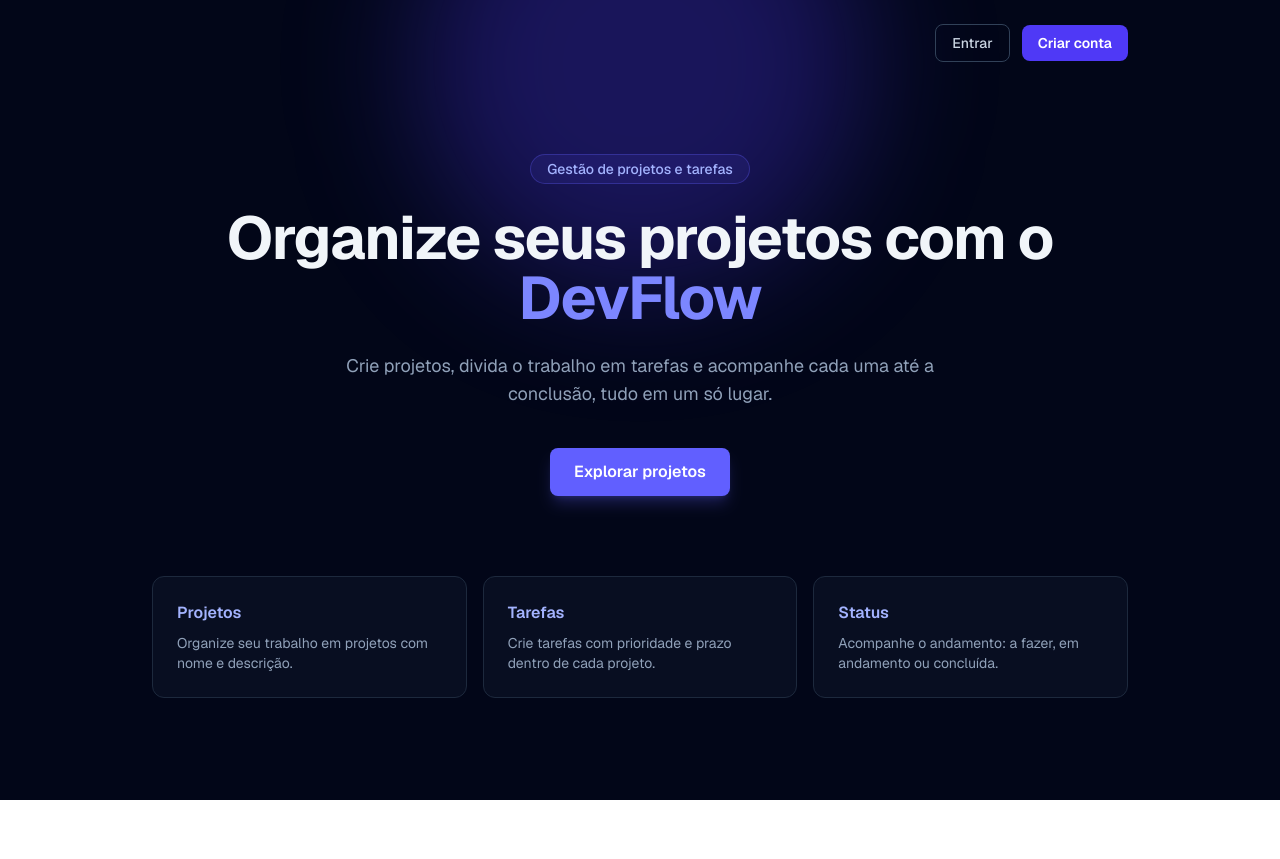
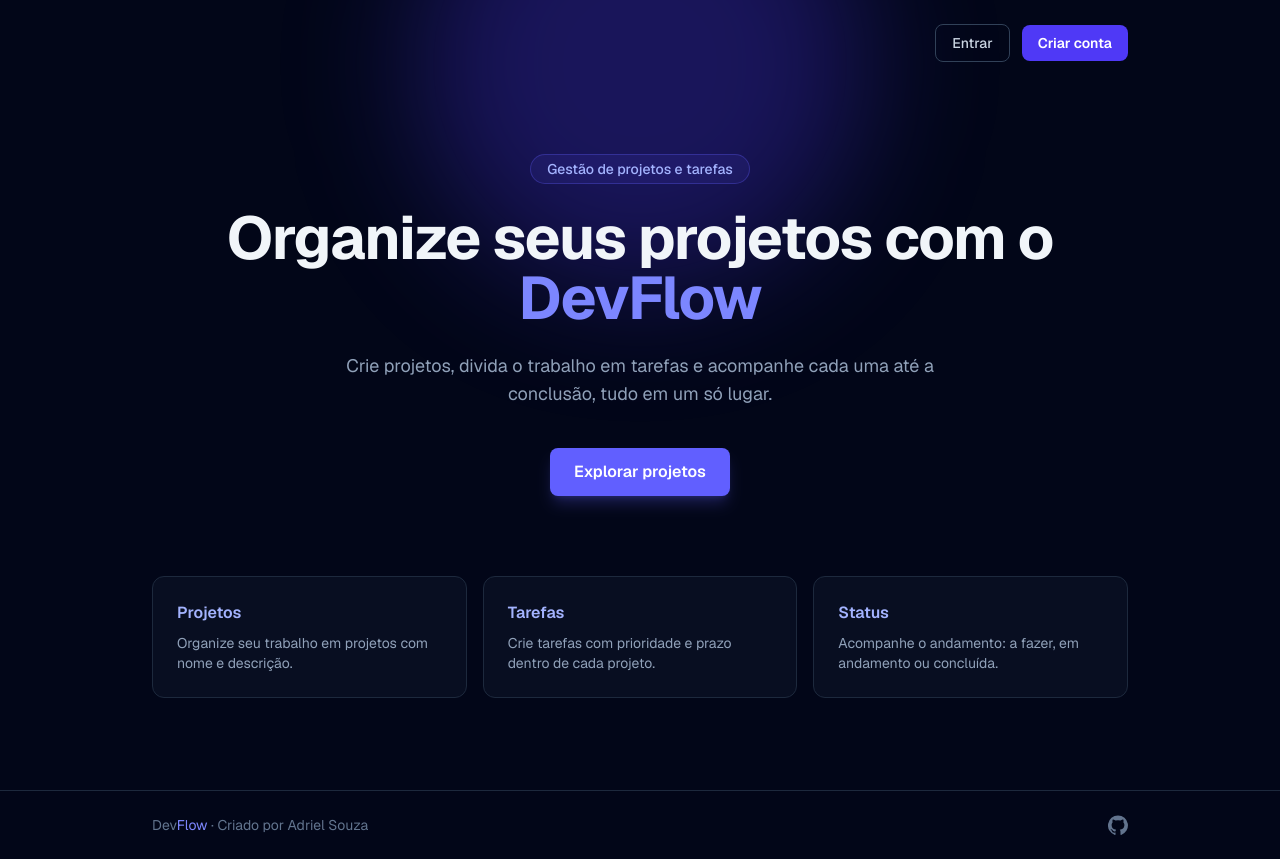
Before and after one commit to adrielsouzadev/devflow, a Next.js app in the folder frontend/: page / in a window 1280 px wide. Before the commit the page ends 800 px from the top, so only its background shows below. Built offline with nearby package versions, Linux system fonts and the light colour scheme; no server answers.

Commit message:
feat: adiciona rodapé nas páginas principais

```diff
--- a/frontend/app/(app)/layout.tsx
+++ b/frontend/app/(app)/layout.tsx
@@ -1,9 +1,10 @@
 import { Suspense, type ReactNode } from "react";
 import { AppHeader } from "@/components/app-header";
+import { AppFooter } from "@/components/app-footer";
 
 export default function AppLayout({ children }: { children: ReactNode }) {
   return (
-    <div className="min-h-screen bg-slate-950 text-slate-100">
+    <div className="flex min-h-screen flex-col bg-slate-950 text-slate-100">
       <Suspense
         fallback={
           <header className="h-16 border-b border-slate-800" />
@@ -12,7 +13,9 @@ export default function AppLayout({ children }: { children: ReactNode }) {
         <AppHeader />
       </Suspense>
 
-      {children}
+      <div className="flex-1">{children}</div>
+
+      <AppFooter />
     </div>
   );
 }
--- a/frontend/app/page.tsx
+++ b/frontend/app/page.tsx
@@ -2,6 +2,7 @@ import Link from "next/link";
 import { getSession } from "@/lib/session";
 import { getCurrentUser } from "@/lib/current-user";
 import { logout } from "@/app/actions/auth";
+import { AppFooter } from "@/components/app-footer";
 
 export const instant = false;
 
@@ -104,6 +105,10 @@ export default async function Home() {
           ))}
         </ul>
       </main>
+
+      <div className="relative">
+        <AppFooter />
+      </div>
     </div>
   );
 }
--- /dev/null
+++ b/frontend/components/app-footer.tsx
@@ -0,0 +1,32 @@
+export function AppFooter() {
+  return (
+    <footer className="border-t border-slate-800">
+      <div className="mx-auto flex max-w-5xl flex-col items-center justify-between gap-2 px-6 py-6 text-sm text-slate-500 sm:flex-row">
+        <p>
+          Dev<span className="text-indigo-400">Flow</span> · Criado por
+          Adriel Souza
+        </p>
+
+        <a
+          href="https://github.com/adrielsouzadev/devflow"
+          target="_blank"
+          rel="noopener noreferrer"
+          aria-label="Repositório do DevFlow no GitHub"
+          title="Ver código no GitHub"
+          className="transition hover:text-indigo-300"
+        >
+          <svg
+            xmlns="http://www.w3.org/2000/svg"
+            width="20"
+            height="20"
+            viewBox="0 0 24 24"
+            fill="currentColor"
+            aria-hidden="true"
+          >
+            <path d="M12 .5a12 12 0 0 0-3.79 23.39c.6.11.82-.26.82-.58v-2.23c-3.34.73-4.04-1.42-4.04-1.42-.55-1.39-1.33-1.76-1.33-1.76-1.09-.75.08-.74.08-.74 1.2.09 1.83 1.23 1.83 1.23 1.07 1.83 2.8 1.3 3.49.99.11-.77.42-1.3.76-1.6-2.67-.3-5.47-1.34-5.47-5.95 0-1.31.47-2.38 1.23-3.22-.12-.3-.53-1.52.12-3.17 0 0 1-.32 3.3 1.23a11.5 11.5 0 0 1 6 0c2.29-1.55 3.29-1.23 3.29-1.23.66 1.65.25 2.87.13 3.17.77.84 1.23 1.91 1.23 3.22 0 4.62-2.8 5.64-5.48 5.94.43.37.81 1.1.81 2.22v3.3c0 .32.22.69.83.57A12 12 0 0 0 12 .5Z" />
+          </svg>
+        </a>
+      </div>
+    </footer>
+  );
+}
```
